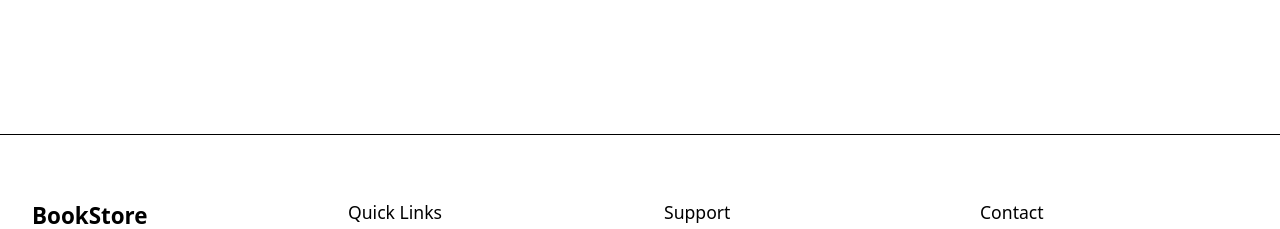
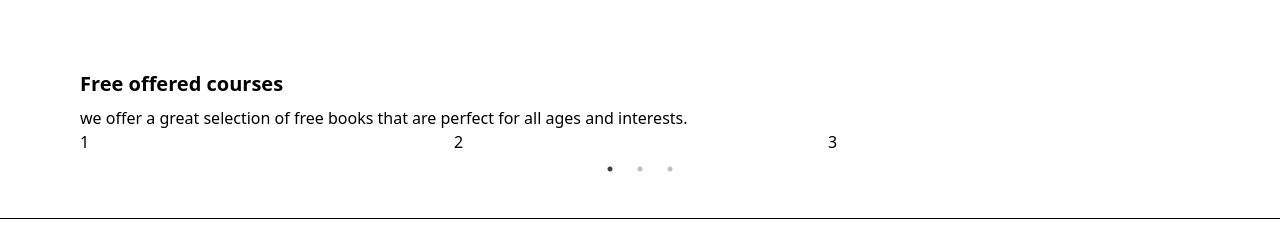
Before and after one commit to 100rabhdwivedi/Book_store, a React (Vite) app in the folder Frontend/: page / in a window 1280 px wide. Shown: the part 666-895 px from the top of the page. Built offline with nearby package versions, Linux system fonts and the light colour scheme.

Commit message:
Work on the way

```diff
--- a/Frontend/package.json
+++ b/Frontend/package.json
@@ -13,6 +13,8 @@
     "@tailwindcss/vite": "^4.1.18",
     "react": "^19.2.0",
     "react-dom": "^19.2.0",
+    "react-slick": "^0.31.0",
+    "slick-carousel": "^1.8.1",
     "tailwindcss": "^4.1.18"
   },
   "devDependencies": {
--- /dev/null
+++ b/Frontend/public/list.json
@@ -0,0 +1,35 @@
+[
+    {
+        "id":1,
+        "name":"Story book",
+        "title":"Best story of raja ram",
+        "price":100,
+        "image":"https://img.freepik.com/free-photo/stack-various-books-table_1252-678.jpg?t=st=1770570592~exp=1770574192~hmac=7ab518ed1a2d5eded211d784b5671268f89de7e5c5d7e10f2a5bed9e5f334766&w=1480",
+        "category":"Free"
+    },
+    {
+        "id":2,
+        "name":"Music book",
+        "title":"This is a music book",
+        "price":100,
+        "image":"https://img.freepik.com/free-photo/stack-various-books-table_1252-678.jpg?t=st=1770570592~exp=1770574192~hmac=7ab518ed1a2d5eded211d784b5671268f89de7e5c5d7e10f2a5bed9e5f334766&w=1480",
+        "category":"Song"
+    },
+    {
+        "id":3,
+        "name":"Sangeet book",
+        "title":"Sangeet se dil tak ka safar",
+        "price":100,
+        "image":"https://img.freepik.com/free-photo/stack-various-books-table_1252-678.jpg?t=st=1770570592~exp=1770574192~hmac=7ab518ed1a2d5eded211d784b5671268f89de7e5c5d7e10f2a5bed9e5f334766&w=1480",
+        "category":"Entertainment"
+    },
+    {
+        "id":4,
+        "name":" Safar",
+        "title":"Jo dil ko chhoo jaye",
+        "price":100,
+        "image":"https://img.freepik.com/free-photo/stack-various-books-table_1252-678.jpg?t=st=1770570592~exp=1770574192~hmac=7ab518ed1a2d5eded211d784b5671268f89de7e5c5d7e10f2a5bed9e5f334766&w=1480",
+        "category":"Life"
+    }
+
+]
--- a/Frontend/src/App.jsx
+++ b/Frontend/src/App.jsx
@@ -1,5 +1,6 @@
 import Banner from './components/Banner'
 import Footer from './components/Footer'
+import Freebook from './components/Freebook'
 import Navbar from './components/Navbar'
 import React from 'react'
 
@@ -8,6 +9,7 @@ const App= () => {
     <div className='overflow-x-hidden'>
     <Navbar/>
     <Banner/>
+    <Freebook/>
     <Footer/>
     </div>
   )
--- /dev/null
+++ b/Frontend/src/components/Freebook.jsx
@@ -0,0 +1,80 @@
+import React from 'react'
+import "slick-carousel/slick/slick.css";
+import "slick-carousel/slick/slick-theme.css";
+import Slider from "react-slick";
+
+import list from "../../public/list.json"
+const Freebook = () => {
+    const filterData = list.filter(data => data.category === "Free");
+    var settings = {
+        dots: true,
+        infinite: false,
+        speed: 500,
+        slidesToShow: 3,
+        slidesToScroll: 3,
+        initialSlide: 0,
+        responsive: [
+            {
+                breakpoint: 1024,
+                settings: {
+                    slidesToShow: 3,
+                    slidesToScroll: 3,
+                    infinite: true,
+                    dots: true
+                }
+            },
+            {
+                breakpoint: 600,
+                settings: {
+                    slidesToShow: 2,
+                    slidesToScroll: 2,
+                    initialSlide: 2
+                }
+            },
+            {
+                breakpoint: 480,
+                settings: {
+                    slidesToShow: 1,
+                    slidesToScroll: 1
+                }
+            }
+        ]
+    };
+    return (
+        <>
+            <div className='max-w-screen-2xl container mx-auto md:px-20 px-4 '>
+                <h1 className='font-bold text-xl pb-2'>Free offered courses</h1>
+
+            <p>we offer a great selection of free books that are perfect for all ages and interests.</p>
+            <Slider {...settings}>
+                <div>
+                    <h3>1</h3>
+                </div>
+                <div>
+                    <h3>2</h3>
+                </div>
+                <div>
+                    <h3>3</h3>
+                </div>
+                <div>
+                    <h3>4</h3>
+                </div>
+                <div>
+                    <h3>5</h3>
+                </div>
+                <div>
+                    <h3>6</h3>
+                </div>
+                <div>
+                    <h3>7</h3>
+                </div>
+                <div>
+                    <h3>8</h3>
+                </div>
+            </Slider>
+            </div>
+        </>
+    )
+}
+
+export default Freebook
```
Also changed, not shown: 1 other file (tests, documents, lock files or other folders).
